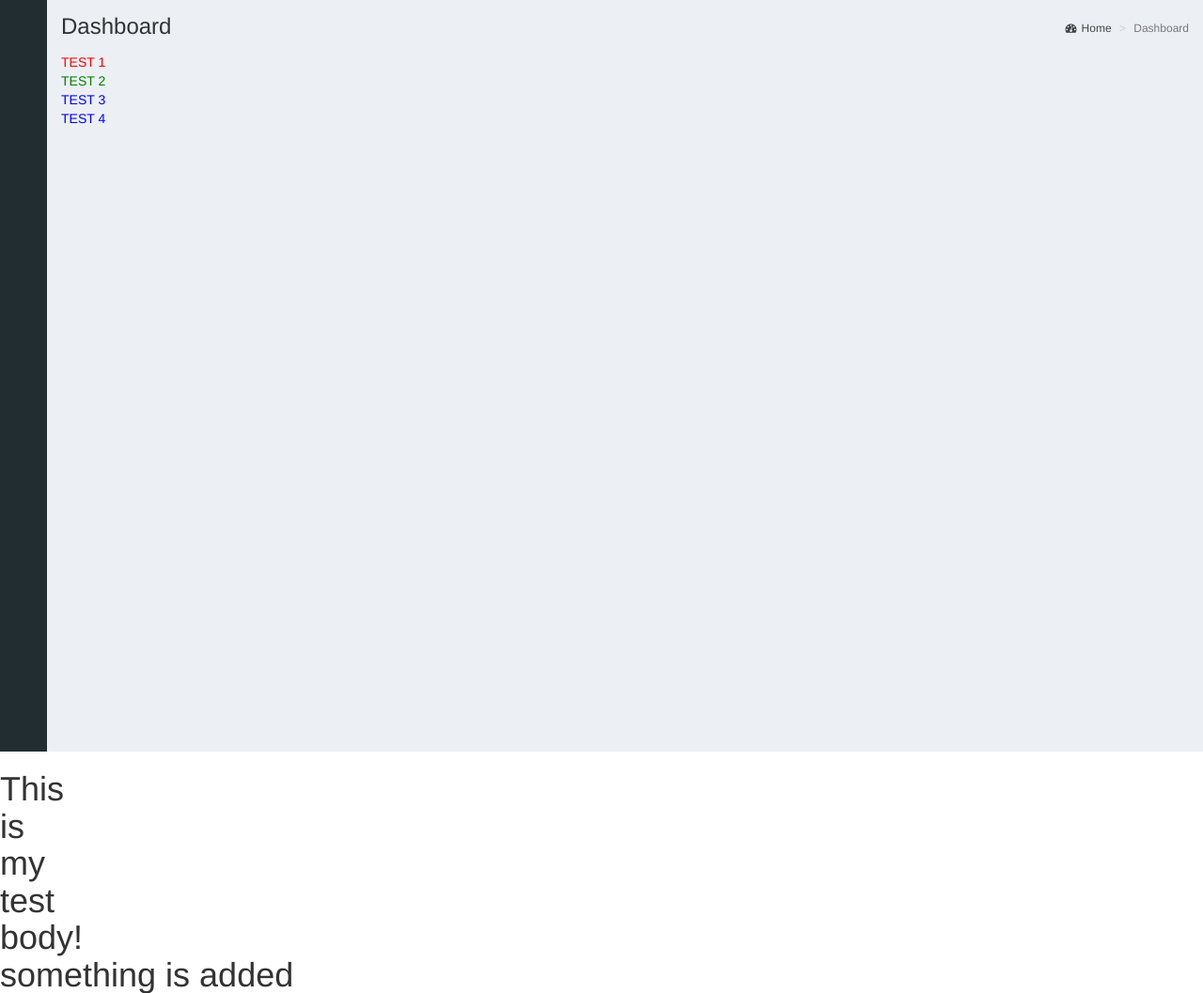
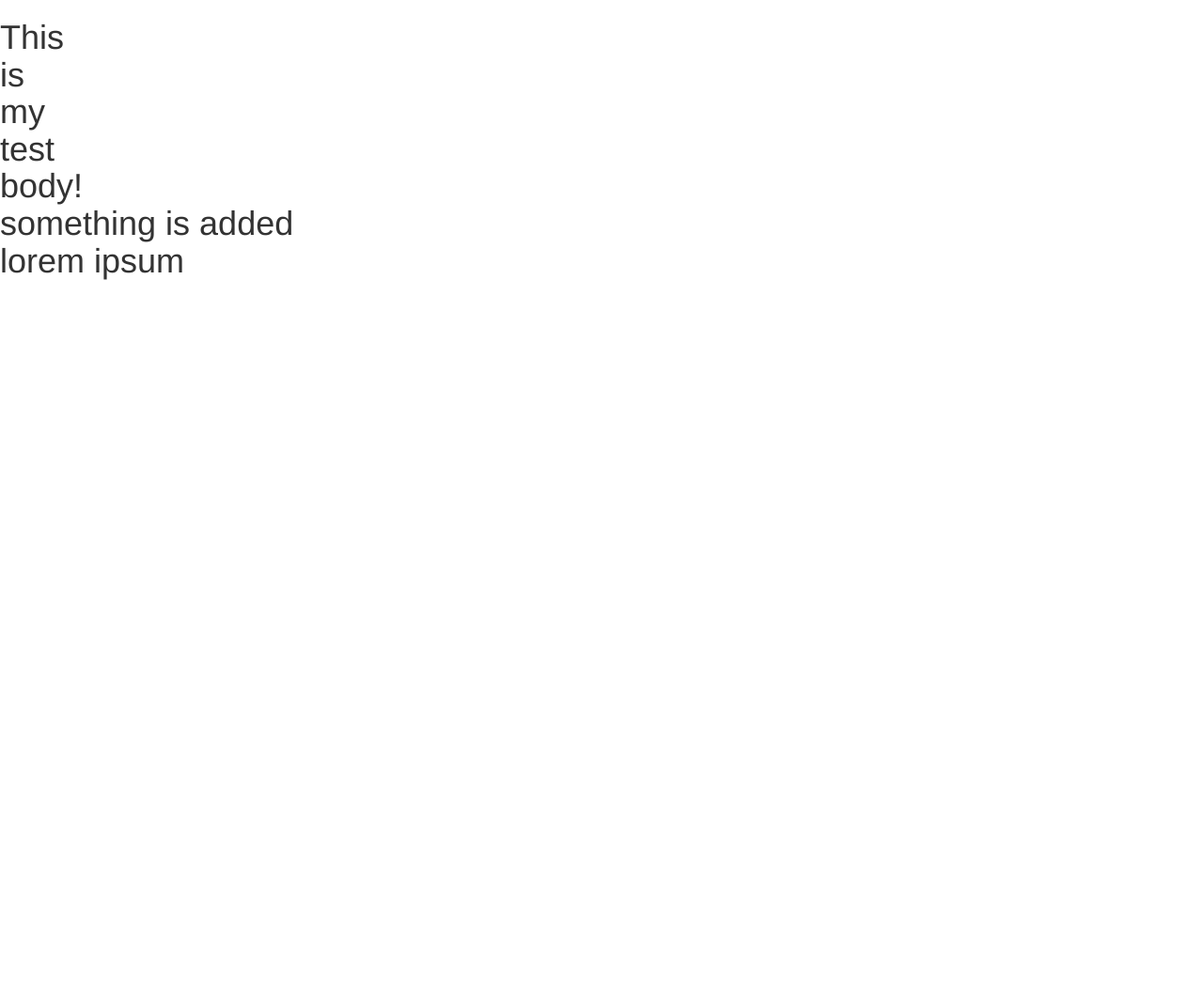
Before and after one commit to milczarek/stash, a Spring Boot app: page / in a window 1280 px wide. Shown: the top 1057 px of the page at 94% size. After the commit the page ends 298 px from the top, so only its background shows below. Run offline with Spring Boot 4, Linux system fonts and the light colour scheme; style sheets or scripts are compiled from the project's sources; some libraries are stand-ins or nearby versions.

Commit message:
added adminlte-reactjs

```diff
--- a/package.json
+++ b/package.json
@@ -6,8 +6,7 @@
     "type": "git",
     "url": "git@github.com:milczarek/stash.git"
   },
-  "keywords": [
-  ],
+  "keywords": [],
   "author": "Arek",
   "license": "WTFPL",
   "bugs": {
@@ -15,6 +14,7 @@
   },
   "homepage": "https://github.com/milczarek/stash",
   "dependencies": {
+    "adminlte-reactjs": "^1.0.5",
     "react": "^15.3.2",
     "react-dom": "^15.3.2",
     "rest": "^1.3.1",
--- a/src/main/resources/templates/index.html
+++ b/src/main/resources/templates/index.html
@@ -22,32 +22,7 @@
     <script src="../static/js/app.js" th:src="@{/js/app.js}"></script>
 </head>
 <body class="hold-transition skin-blue sidebar-collapse sidebar-mini">
-<div class="wrapper">
-
-    <div class="content-wrapper" th:fragment="content">
-        <!-- Content Header (Page header) -->
-        <section class="content-header">
-            <h1>
-                Dashboard
-            </h1>
-            <ol class="breadcrumb">
-                <li><a href="#"><i class="fa fa-dashboard"> </i>Home</a></li>
-                <li class="active">Dashboard</li>
-            </ol>
-        </section>
-
-        <!-- Main content -->
-        <section class="content">
-            <span style="color: red;">TEST 1</span><br/>
-            <span style="color: green;">TEST 2</span><br/>
-            <span style="color: blue;">TEST 3</span><br/>
-            <span style="color: blue;">TEST 4</span><br/>
-        </section>
-    </div>
-
-</div>
     <div id="react"></div>
-
     <script src="../static/built/app.bundle.js" th:src="@{built/app.bundle.js}"></script>
 </body>
 </html>
--- a/src/main/webapp/src/components/Body.js
+++ b/src/main/webapp/src/components/Body.js
@@ -9,11 +9,10 @@
     }
 
     componentDidMount() {
-        console.log("TestComponent.componentDidMount()")
+        console.log("Body.componentDidMount()")
     }
 
     render() {
-        console.log('asdasda asdasd asdasd addd');
         return (
             <div>
                 <h1>
```
